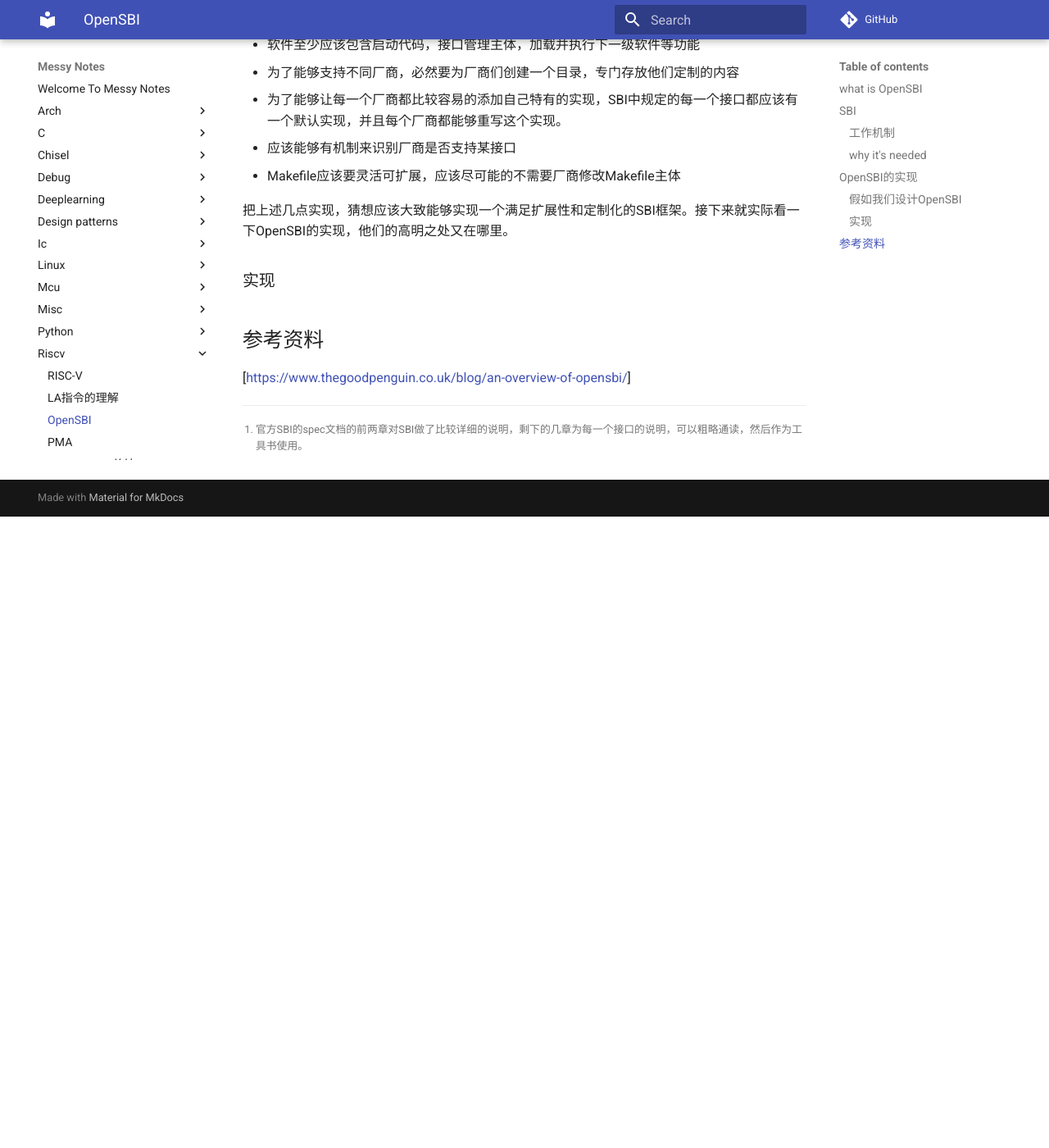
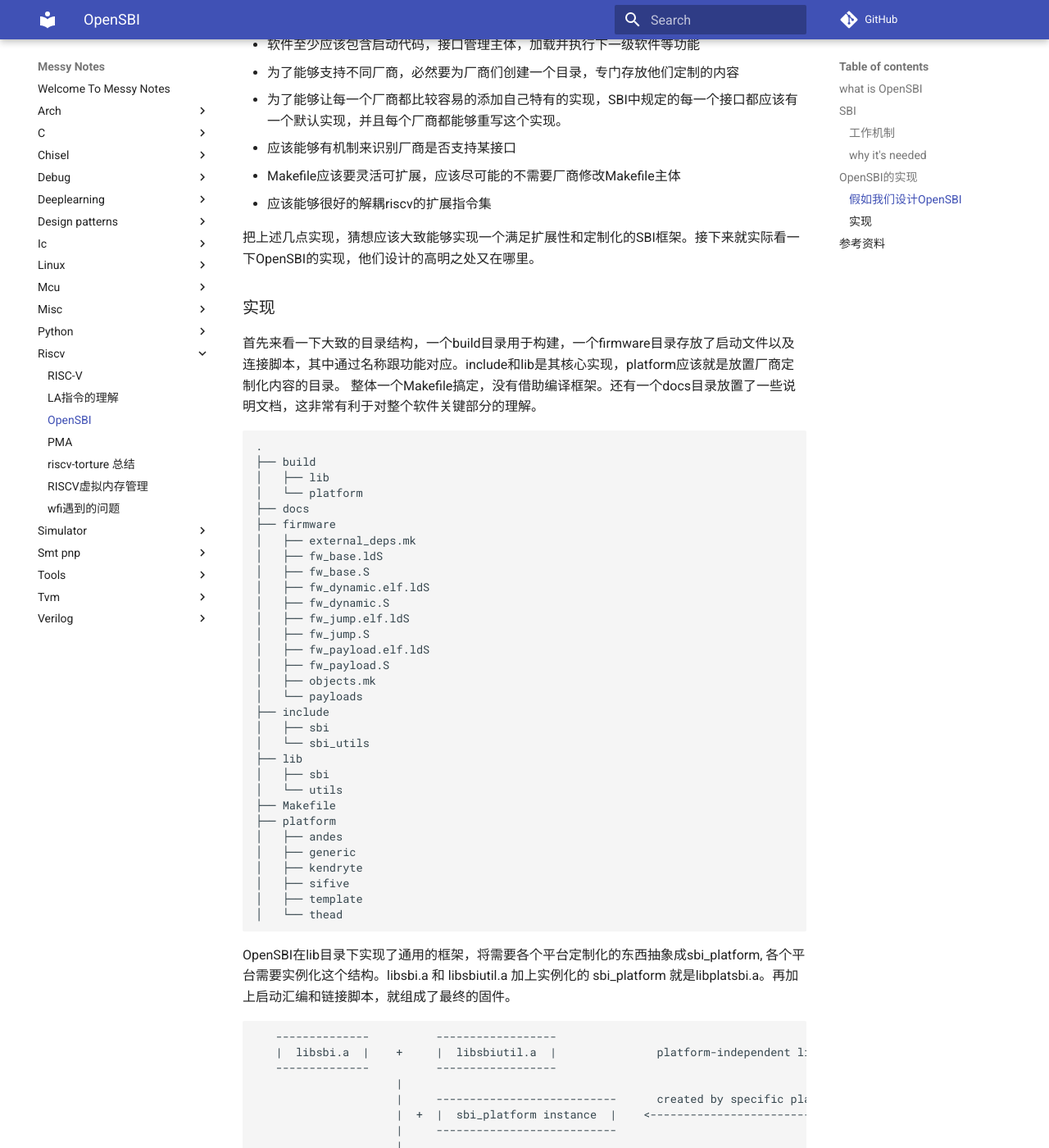
Before and after one commit to chsgcxy/messy_notes, an MkDocs documentation site: the page built from docs/riscv/opensbi.md, in a window 1280 px wide and 1400 px high, scrolled down 7292 px. Shown: the whole window at 82% size. Built offline with MkDocs 1.6.1 and Material for MkDocs 9.7.7, drawn with Linux system fonts in a browser that asks for light colours; comment, search, counter and statistics services are not loaded; before the commit the page ends 7922 px from its top, so only the background shows below that; some of the changed text lies outside the part shown.

Commit message:
update file opensbi and mv google file to docs dir

````diff
--- a/docs/riscv/opensbi.md
+++ b/docs/riscv/opensbi.md
@@ -265,11 +265,75 @@
 - 为了能够让每一个厂商都比较容易的添加自己特有的实现，SBI中规定的每一个接口都应该有一个默认实现，并且每个厂商都能够重写这个实现。
 - 应该能够有机制来识别厂商是否支持某接口
 - Makefile应该要灵活可扩展，应该尽可能的不需要厂商修改Makefile主体
+- 应该能够很好的解耦riscv的扩展指令集
 
-把上述几点实现，猜想应该大致能够实现一个满足扩展性和定制化的SBI框架。接下来就实际看一下OpenSBI的实现，他们的高明之处又在哪里。
+把上述几点实现，猜想应该大致能够实现一个满足扩展性和定制化的SBI框架。接下来就实际看一下OpenSBI的实现，他们设计的高明之处又在哪里。
 
 ### 实现
 
+首先来看一下大致的目录结构，一个build目录用于构建，一个firmware目录存放了启动文件以及连接脚本，其中通过名称跟功能对应。include和lib是其核心实现，platform应该就是放置厂商定制化内容的目录。
+整体一个Makefile搞定，没有借助编译框架。还有一个docs目录放置了一些说明文档，这非常有利于对整个软件关键部分的理解。
+
+```txt
+.
+├── build
+│   ├── lib
+│   └── platform
+├── docs
+├── firmware
+│   ├── external_deps.mk
+│   ├── fw_base.ldS
+│   ├── fw_base.S
+│   ├── fw_dynamic.elf.ldS
+│   ├── fw_dynamic.S
+│   ├── fw_jump.elf.ldS
+│   ├── fw_jump.S
+│   ├── fw_payload.elf.ldS
+│   ├── fw_payload.S
+│   ├── objects.mk
+│   └── payloads
+├── include
+│   ├── sbi
+│   └── sbi_utils
+├── lib
+│   ├── sbi
+│   └── utils
+├── Makefile
+├── platform
+│   ├── andes
+│   ├── generic
+│   ├── kendryte
+│   ├── sifive
+│   ├── template
+│   └── thead
+```
+
+OpenSBI在lib目录下实现了通用的框架，将需要各个平台定制化的东西抽象成sbi_platform, 各个平台需要实例化这个结构。libsbi.a 和 libsbiutil.a 加上实例化的 sbi_platform 就是libplatsbi.a。再加上启动汇编和链接脚本，就组成了最终的固件。
+
+```txt
+   --------------          ------------------
+   |  libsbi.a  |    +     |  libsbiutil.a  |               platform-independent library
+   --------------          ------------------
+                     |                                                                    |- andes
+                     |     ---------------------------      created by specific platform  |- sifive
+                     |  +  |  sbi_platform instance  |    <-------------------------------|- generic
+                     |     ---------------------------                                    |- ......
+                     |
+                     V
+      ----------------------------------
+      |          libplatsbi.a          |
+      ----------------------------------
+                     |
+                     |       ---------------------
+                     |   +   |      firmware     |
+                     |       ---------------------
+                     V
+          -----------------------
+          |    final firmware   |
+          -----------------------
+```
+
+OpenSBI维护了一个struct sbi_scratch， 它使用控制状态寄存器mscratch来保存这个结构的地址，struct sbi_platform 的地址可以在启动汇编中保存在sbi_scratch中。
 
 ## 参考资料
 
````
Also changed, not shown: docs/google4f96b64050b868eb.html (renamed from google4f96b64050b868eb.html).
